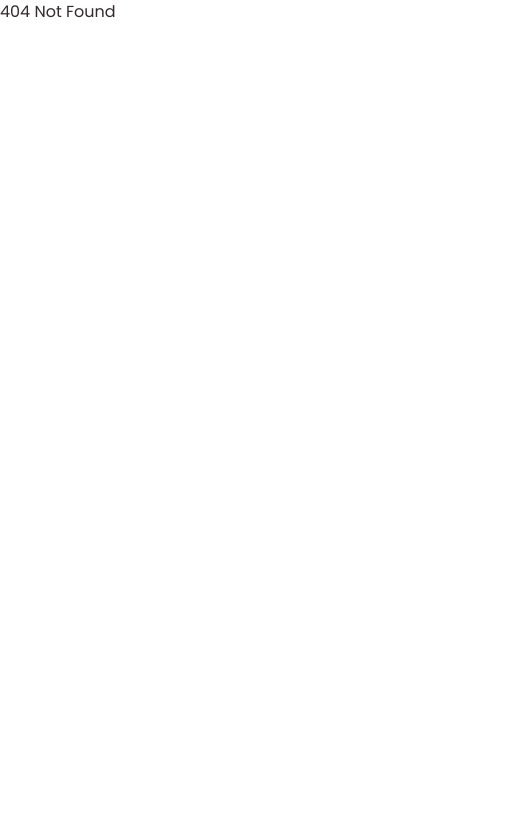
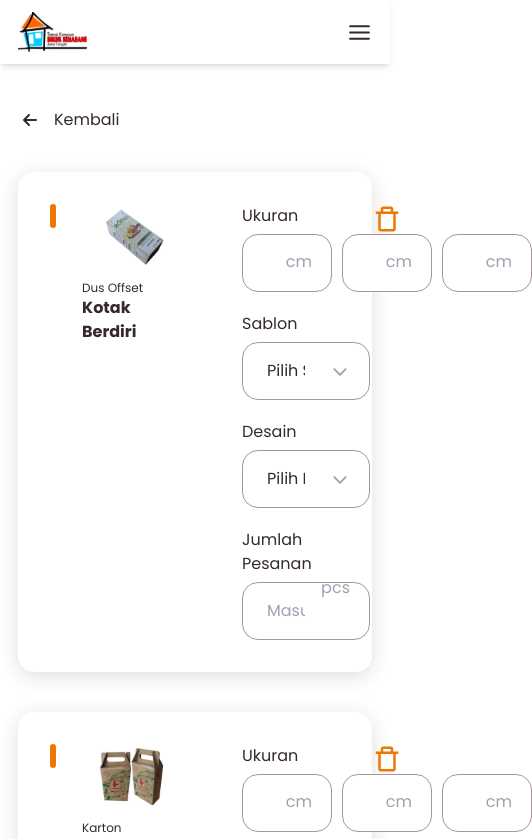
Before and after one commit to ivannoard/simpelmen-fe, a React (Create React App) app: page /keranjang in a window 390 px wide. Before the commit this address had no page. Shown: the top 839 px of the page, 532 px wide, since content can reach past the window. Built offline with nearby package versions, Linux system fonts and the light colour scheme.

Commit message:
finish slicing ui feature keranjang but not responsiveness

```diff
--- a/src/App.js
+++ b/src/App.js
@@ -10,6 +10,7 @@ import WithFrame from "./components/global/WithFrame";
 import ForgotPassword from "./pages/Auth/ForgotPassword";
 import NewPassword from "./pages/Auth/NewPassword";
 import Kemasan from "./pages/Kemasan";
+import Keranjang from "./pages/Keranjang";
 
 const ProtectingRoute = (props) => {
   const navigate = useNavigate();
@@ -76,6 +77,7 @@ function App() {
           <Route path='/' element={<Home />} />
           <Route path='/detail-produk/:productId' element={<DetailProduct />} />
           <Route path='/produk-kemasan' element={<Kemasan />} />
+          <Route path='/keranjang' element={<Keranjang />} />
           <Route
             path='/dashboard'
             element={
--- /dev/null
+++ b/src/components/Card/CardCart.jsx
@@ -0,0 +1,156 @@
+import React from "react";
+
+import { BiTrashAlt } from "react-icons/bi";
+import { GoCheck } from "react-icons/go";
+import { IoIosArrowDown } from "react-icons/io";
+
+const CardCart = ({
+  produkImg,
+  altImg,
+  kategori,
+  jenis,
+  handleDelete,
+  handleCheck,
+  isCheck,
+}) => {
+  return (
+    <>
+      <article className='mb-10 shadow-gray rounded-2xl p-8 grid grid-cols-12 gap-x-8'>
+        <div className='col-span-1'>
+          <div className='w-full flex justify-start'>
+            <button
+              className={`w-6 h-6 p-[.1875rem] rounded-md ${
+                isCheck
+                  ? "bg-gradient-to-bl from-orange-900 to-primary-900"
+                  : "bg-orange-900"
+              } overflow-hidden`}
+              onClick={handleCheck}
+            >
+              {isCheck ? (
+                <div className='w-full h-full bg-gradient-to-bl from-orange-900 to-primary-900 flex items-center justify-center overflow-hidden'>
+                  <GoCheck className='fill-white' />
+                </div>
+              ) : (
+                <div className='w-full h-full rounded-[4px] bg-white hover:bg-orange-400'></div>
+              )}
+            </button>
+          </div>
+        </div>
+
+        <div className='col-start-2 col-span-4'>
+          <div className='mb-3'>
+            <img
+              src={produkImg}
+              alt={altImg}
+              className='w-full object-cover object-center'
+            />
+          </div>
+          <p className='text-xs xs:text-base'>{kategori}</p>
+          <p className='font-bold text-base xs:text-xl md:text-2xl mb-3 line-clamp-2'>
+            {jenis}
+          </p>
+        </div>
+
+        <div className='col-start-7 col-span-5'>
+          <form className='w-full'>
+            <div className='mb-5'>
+              <label htmlFor='ukuran' className='mb-[.375rem] block'>
+                Ukuran
+              </label>
+              <div id='ukuran' className='flex items-center gap-x-[.625rem]'>
+                <div className='relative'>
+                  <input
+                    type='text'
+                    className='input-field-sm'
+                    name='panjang'
+                    placeholder='P'
+                  />
+                  <span className='absolute right-5 top-4 text-gray-400'>
+                    cm
+                  </span>
+                </div>
+                <div className='relative'>
+                  <input
+                    type='text'
+                    className='input-field-sm'
+                    name='lebar'
+                    placeholder='L'
+                  />
+                  <span className='absolute right-5 top-4 text-gray-400'>
+                    cm
+                  </span>
+                </div>
+                <div className='relative'>
+                  <input
+                    type='text'
+                    className='input-field-sm'
+                    name='tinggi'
+                    placeholder='T'
+                  />
+                  <span className='absolute right-5 top-4 text-gray-400'>
+                    cm
+                  </span>
+                </div>
+              </div>
+            </div>
+            <div className='mb-5 relative'>
+              <label htmlFor='sablon' className='mb-[.375rem] block'>
+                Sablon
+              </label>
+              <select
+                name='sablon'
+                id='sablon'
+                className='input-field-sm appearance-none'
+              >
+                <option value='DEFAULT' selected disabled>
+                  Pilih Sablon
+                </option>
+                <option value='s1'>Pilihan 1</option>
+              </select>
+              <IoIosArrowDown className='absolute right-5 top-[3.125rem] text-xl fill-gray-400' />
+            </div>
+            <div className='mb-5 relative'>
+              <label htmlFor='desain' className='mb-[.375rem] block'>
+                Desain
+              </label>
+              <select
+                name='desain'
+                id='desain'
+                className='input-field-sm appearance-none'
+              >
+                <option value='DEFAULT' selected disabled>
+                  Pilih Desain
+                </option>
+                <option value='d1'>Pilihan 1</option>
+              </select>
+              <IoIosArrowDown className='absolute right-5 top-[3.125rem] text-xl fill-gray-400' />
+            </div>
+            <div className='relative'>
+              <label htmlFor='jumlahPesanan' className='mb-[.375rem] block'>
+                Jumlah Pesanan
+              </label>
+              <input
+                type='text'
+                className='input-field-sm'
+                placeholder='Masukkan jumlah pesanan'
+                name='jumlahPesanan'
+                id='jumlahPesanan'
+              />
+              <span className='absolute right-5 top-12 text-gray-400'>pcs</span>
+            </div>
+          </form>
+        </div>
+
+        <div className='col-span-1'>
+          <div className='w-full flex justify-end'>
+            <button onClick={handleDelete}>
+              <BiTrashAlt className='text-3xl fill-orange-900 transition-200 hover:fill-red-500' />
+            </button>
+          </div>
+        </div>
+      </article>
+    </>
+  );
+};
+
+export default CardCart;
--- a/src/index.css
+++ b/src/index.css
@@ -65,6 +65,9 @@ p {
 .input-password-field {
   @apply w-full bg-white py-4 px-14 rounded-2xl border-secondary-800 border focus:outline-none focus:border-orange-900;
 }
+.input-field-sm {
+  @apply w-full bg-white py-4 pl-6 pr-16 rounded-2xl border-secondary-800 border focus:outline-none focus:border-orange-900;
+}
 
 /* utilities */
 .transition-200 {
--- /dev/null
+++ b/src/pages/Keranjang/index.jsx
@@ -0,0 +1,87 @@
+import React, { useState } from "react";
+import { Link, useNavigate } from "react-router-dom";
+import CardCart from "../../components/Card/CardCart";
+
+import { dummyImg } from "../../assets/image";
+import { HiOutlineArrowSmLeft } from "react-icons/hi";
+
+const Keranjang = () => {
+  const navigate = useNavigate();
+  const [isCheck, setIsCheck] = useState(false);
+  const handleCheck = () => {
+    setIsCheck(!isCheck);
+  };
+  const handleDelete = () => {
+    console.log("delete");
+  };
+
+  const dummyData = [
+    {
+      id: 1,
+      produkImg: dummyImg.kotakBerdiri,
+      altImg: "Kotak Berdiri",
+      kategori: "Dus Offset",
+      jenis: "Kotak Berdiri",
+    },
+    {
+      id: 2,
+      produkImg: dummyImg.boxTentengan,
+      altImg: "Box Tentengan",
+      kategori: "Karton",
+      jenis: "Box Tentengan",
+    },
+    {
+      id: 3,
+      produkImg: dummyImg.topBottom,
+      altImg: "Top Bottom",
+      kategori: "Dus Offset",
+      jenis: "Top Bottom",
+    },
+    {
+      id: 4,
+      produkImg: dummyImg.bentukSegitiga,
+      altImg: "Bentuk Segitiga",
+      kategori: "Dus Offset",
+      jenis: "Bentuk Segitiga",
+    },
+    {
+      id: 5,
+      produkImg: dummyImg.boxModelPizza,
+      altImg: "Box Model Pizza",
+      kategori: "Karton",
+      jenis: "Box Model Pizza",
+    },
+  ];
+  return (
+    <>
+      <main className='containers'>
+        <div className='mb-5 flex'>
+          <Link to='/' className='flex items-center mb-3'>
+            <HiOutlineArrowSmLeft className='text-2xl mr-3' />
+            <span className='leading-10'>Kembali</span>
+          </Link>
+        </div>
+        <section id='cart' className='mb-10'>
+          {dummyData.map((item, index) => {
+            return (
+              <CardCart
+                key={index}
+                {...item}
+                handleCheck={handleCheck}
+                isCheck={isCheck}
+                handleDelete={handleDelete}
+              />
+            );
+          })}
+        </section>
+        <div className='flex justify-center mb-9'>
+          <button className='button-fill' onClick={() => navigate("/")}>
+            Lanjutkan Pesanan
+          </button>
+        </div>
+      </main>
+    </>
+  );
+};
+
+export default Keranjang;
```
